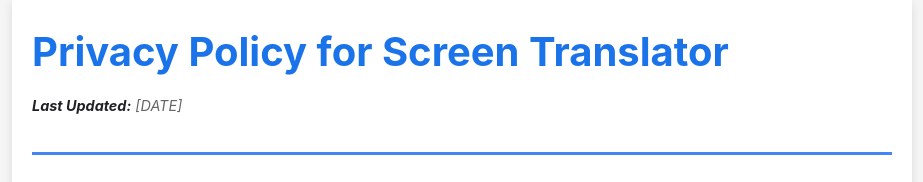
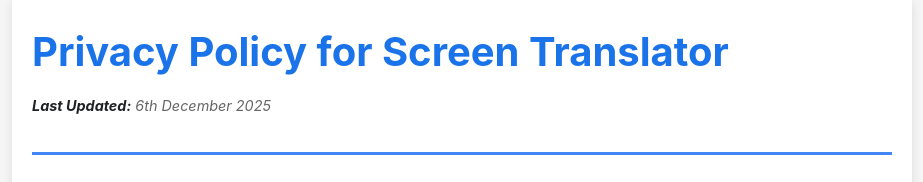
Before and after one commit to yaseen2402/screen-translator-privacy-policy, a plain HTML site: page index.html in a window 1280 px wide. Shown: the top 182 px of the page, without its empty margins (178-1101 px from the left). Drawn offline with Linux system fonts and the light colour scheme.

Commit message:
Revise Privacy Policy content and formatting
Updated the Privacy Policy document with the latest information and formatting.

```diff
--- a/index.html
+++ b/index.html
@@ -124,7 +124,7 @@
     <div class="container">
         <header>
             <h1>Privacy Policy for Screen Translator</h1>
-            <p class="last-updated"><strong>Last Updated:</strong> [DATE]</p>
+            <p class="last-updated"><strong>Last Updated:</strong> 6th December 2025</p>
         </header>
 
         <section>
```
